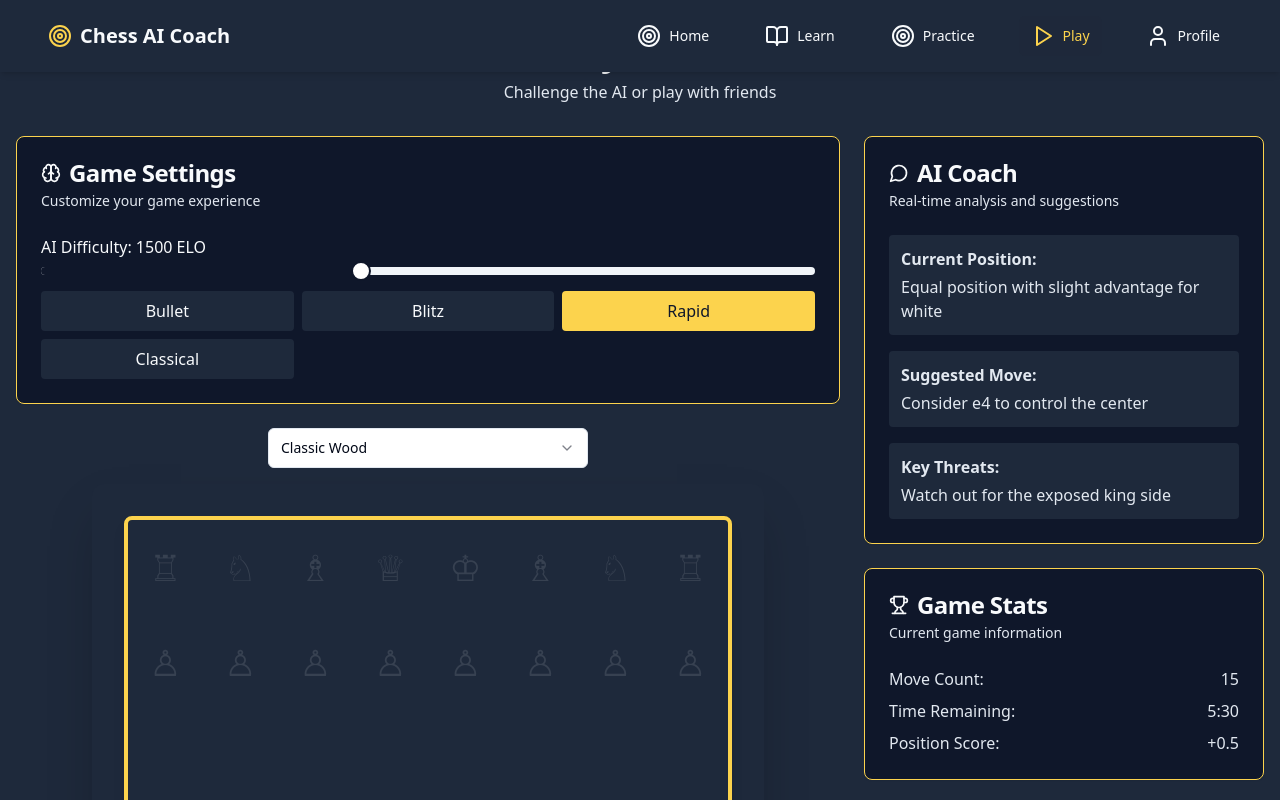
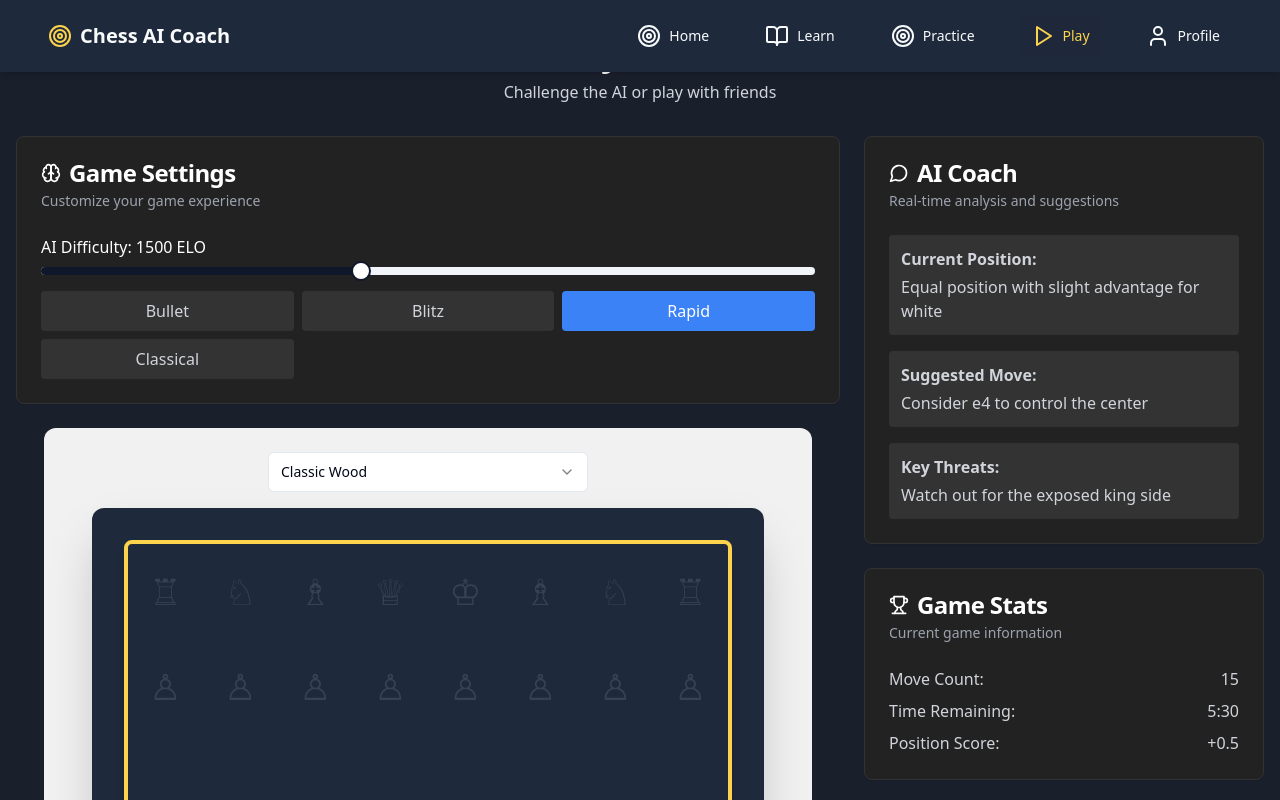
Before and after one commit to JT-tanui/tactical-squares, a React (Vite) app: page /play in a window 1280 px wide. Shown: the top 800 px of the page. Built offline with nearby package versions, Linux system fonts and the light colour scheme.

Commit message:
Update chessboard placement and background
Move the chessboard component to the Play page and adjust its background to avoid conflicts with the overall theme.
[skip gpt_engineer]

```diff
--- a/src/pages/Play.tsx
+++ b/src/pages/Play.tsx
@@ -12,27 +12,27 @@ const Play = () => {
   const [showCoaching, setShowCoaching] = useState(true);
 
   return (
-    <div className="min-h-screen bg-chess-primary">
+    <div className="min-h-screen bg-[#1A1F2C]">
       <main className="container mx-auto px-4 py-8 pb-24">
         <header className="text-center mb-8">
-          <h1 className="text-4xl font-bold text-chess-light mb-2">Play Chess</h1>
-          <p className="text-chess-secondary">Challenge the AI or play with friends</p>
+          <h1 className="text-4xl font-bold text-white mb-2">Play Chess</h1>
+          <p className="text-gray-300">Challenge the AI or play with friends</p>
         </header>
 
         <div className="grid grid-cols-1 lg:grid-cols-3 gap-6">
           {/* Main game area */}
           <div className="lg:col-span-2 space-y-6">
-            <Card className="bg-chess-dark border-chess-accent">
+            <Card className="bg-[#222222] border-[#333333]">
               <CardHeader>
-                <CardTitle className="text-chess-light flex items-center gap-2">
+                <CardTitle className="text-white flex items-center gap-2">
                   <Brain className="h-5 w-5" />
                   Game Settings
                 </CardTitle>
-                <CardDescription className="text-chess-secondary">Customize your game experience</CardDescription>
+                <CardDescription className="text-gray-400">Customize your game experience</CardDescription>
               </CardHeader>
               <CardContent className="space-y-4">
                 <div>
-                  <label className="text-chess-light block mb-2">AI Difficulty: {aiDifficulty} ELO</label>
+                  <label className="text-white block mb-2">AI Difficulty: {aiDifficulty} ELO</label>
                   <Slider
                     value={[aiDifficulty]}
                     onValueChange={(value) => setAiDifficulty(value[0])}
@@ -49,8 +49,8 @@ const Play = () => {
                       onClick={() => setTimeControl(control)}
                       className={`p-2 rounded capitalize ${
                         timeControl === control
-                          ? "bg-chess-accent text-chess-dark"
-                          : "bg-chess-primary text-chess-light hover:bg-chess-accent/80"
+                          ? "bg-blue-500 text-white"
+                          : "bg-[#333333] text-gray-300 hover:bg-[#444444]"
                       }`}
                     >
                       {control}
@@ -60,32 +60,32 @@ const Play = () => {
               </CardContent>
             </Card>
 
-            <div className="w-full aspect-square max-w-3xl mx-auto">
+            <div className="w-full aspect-square max-w-3xl mx-auto bg-[#F1F1F1] p-6 rounded-xl">
               <Chessboard />
             </div>
           </div>
 
           {/* Sidebar */}
           <div className="space-y-6">
-            <Card className="bg-chess-dark border-chess-accent">
+            <Card className="bg-[#222222] border-[#333333]">
               <CardHeader>
-                <CardTitle className="text-chess-light flex items-center gap-2">
+                <CardTitle className="text-white flex items-center gap-2">
                   <MessageCircle className="h-5 w-5" />
                   AI Coach
                 </CardTitle>
-                <CardDescription className="text-chess-secondary">Real-time analysis and suggestions</CardDescription>
+                <CardDescription className="text-gray-400">Real-time analysis and suggestions</CardDescription>
               </CardHeader>
               <CardContent>
-                <div className="space-y-4 text-chess-secondary">
-                  <div className="p-3 bg-chess-primary rounded">
+                <div className="space-y-4 text-gray-300">
+                  <div className="p-3 bg-[#333333] rounded">
                     <p className="font-semibold mb-1">Current Position:</p>
                     <p>Equal position with slight advantage for white</p>
                   </div>
-                  <div className="p-3 bg-chess-primary rounded">
+                  <div className="p-3 bg-[#333333] rounded">
                     <p className="font-semibold mb-1">Suggested Move:</p>
                     <p>Consider e4 to control the center</p>
                   </div>
-                  <div className="p-3 bg-chess-primary rounded">
+                  <div className="p-3 bg-[#333333] rounded">
                     <p className="font-semibold mb-1">Key Threats:</p>
                     <p>Watch out for the exposed king side</p>
                   </div>
@@ -93,16 +93,16 @@ const Play = () => {
               </CardContent>
             </Card>
 
-            <Card className="bg-chess-dark border-chess-accent">
+            <Card className="bg-[#222222] border-[#333333]">
               <CardHeader>
-                <CardTitle className="text-chess-light flex items-center gap-2">
+                <CardTitle className="text-white flex items-center gap-2">
                   <Trophy className="h-5 w-5" />
                   Game Stats
                 </CardTitle>
-                <CardDescription className="text-chess-secondary">Current game information</CardDescription>
+                <CardDescription className="text-gray-400">Current game information</CardDescription>
               </CardHeader>
               <CardContent>
-                <div className="space-y-2 text-chess-secondary">
+                <div className="space-y-2 text-gray-300">
                   <div className="flex justify-between">
                     <span>Move Count:</span>
                     <span>15</span>
```
